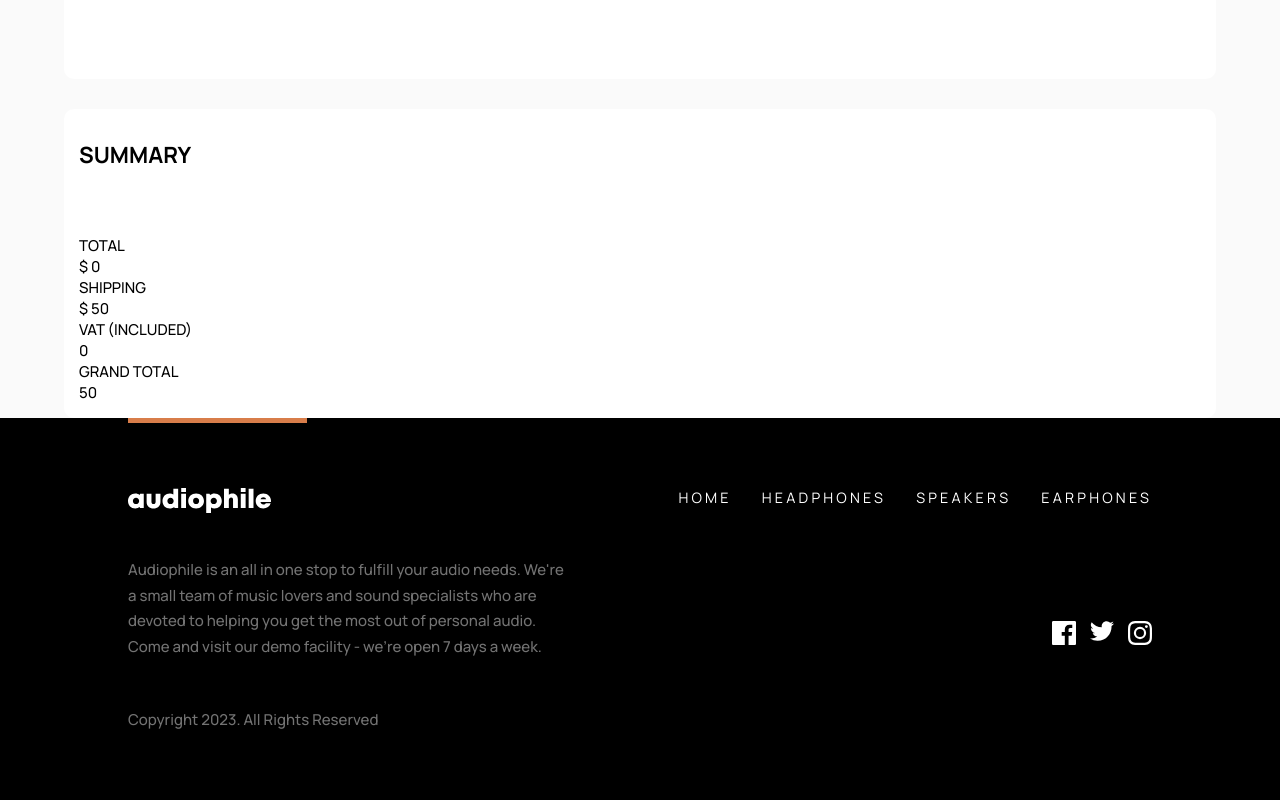
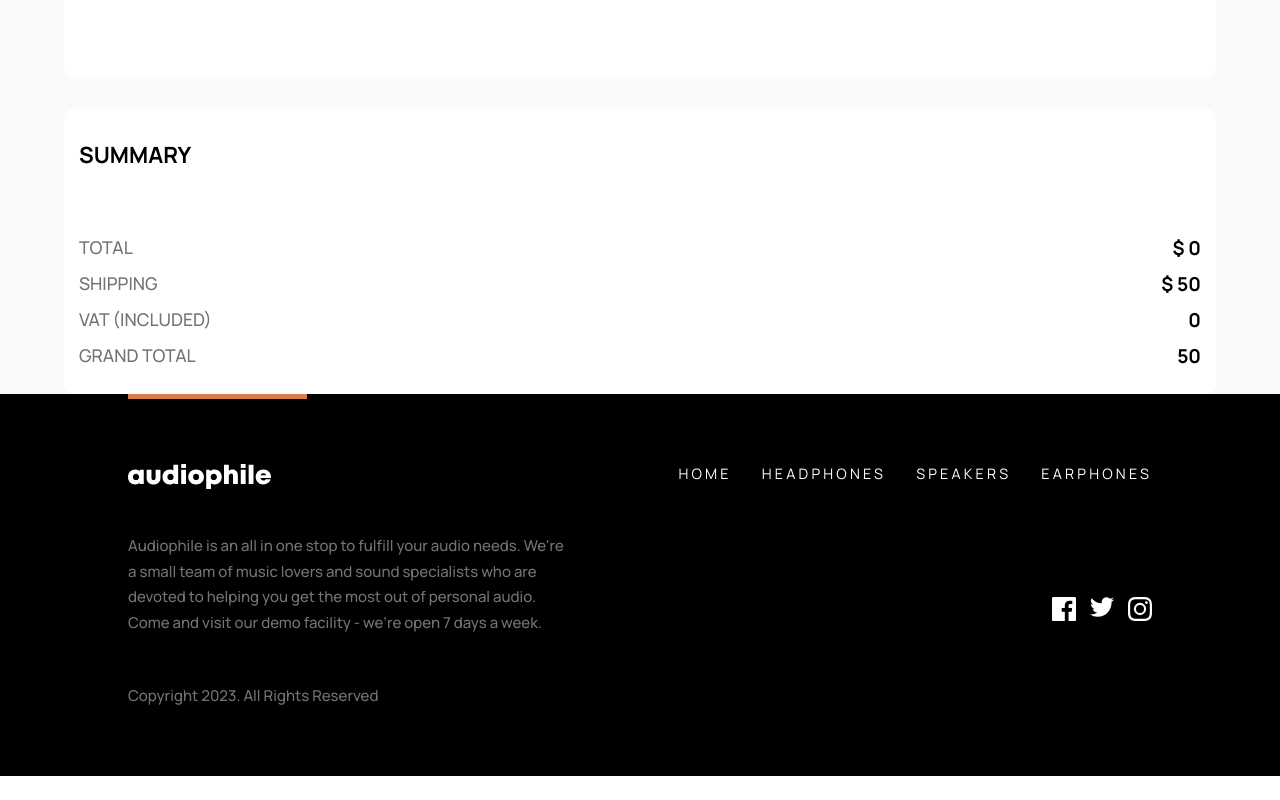
Before and after one commit to DylanNicolet/audiophile_website_frontendmentor.io, a React app: page /checkout in a window 1280 px wide. Shown: the part 1185-1985 px from the top of the page. After the commit the page ends 1961 px from the top, so only its background shows below. Built offline with nearby package versions, Linux system fonts and the light colour scheme.

Commit message:
Worked on: Checkout

```diff
--- a/src/sass/pages/_Checkout.scss
+++ b/src/sass/pages/_Checkout.scss
@@ -234,5 +234,22 @@
                 }
             }
         }
+
+        .summary__amount{
+            display: flex;
+            flex-wrap: nowrap;
+            justify-content: space-between;
+            margin-bottom: 10px;
+
+            .description{
+                color: u.$color-text-primary;
+                font-size: 1.1rem;
+            }
+
+            .amount{
+                font-weight: 600;
+                font-size: 1.2rem;
+            }
+        }
     }
 }
```
Also changed, not shown: src/sass/App.css, 1 other file (tests, documents, lock files or other folders).
